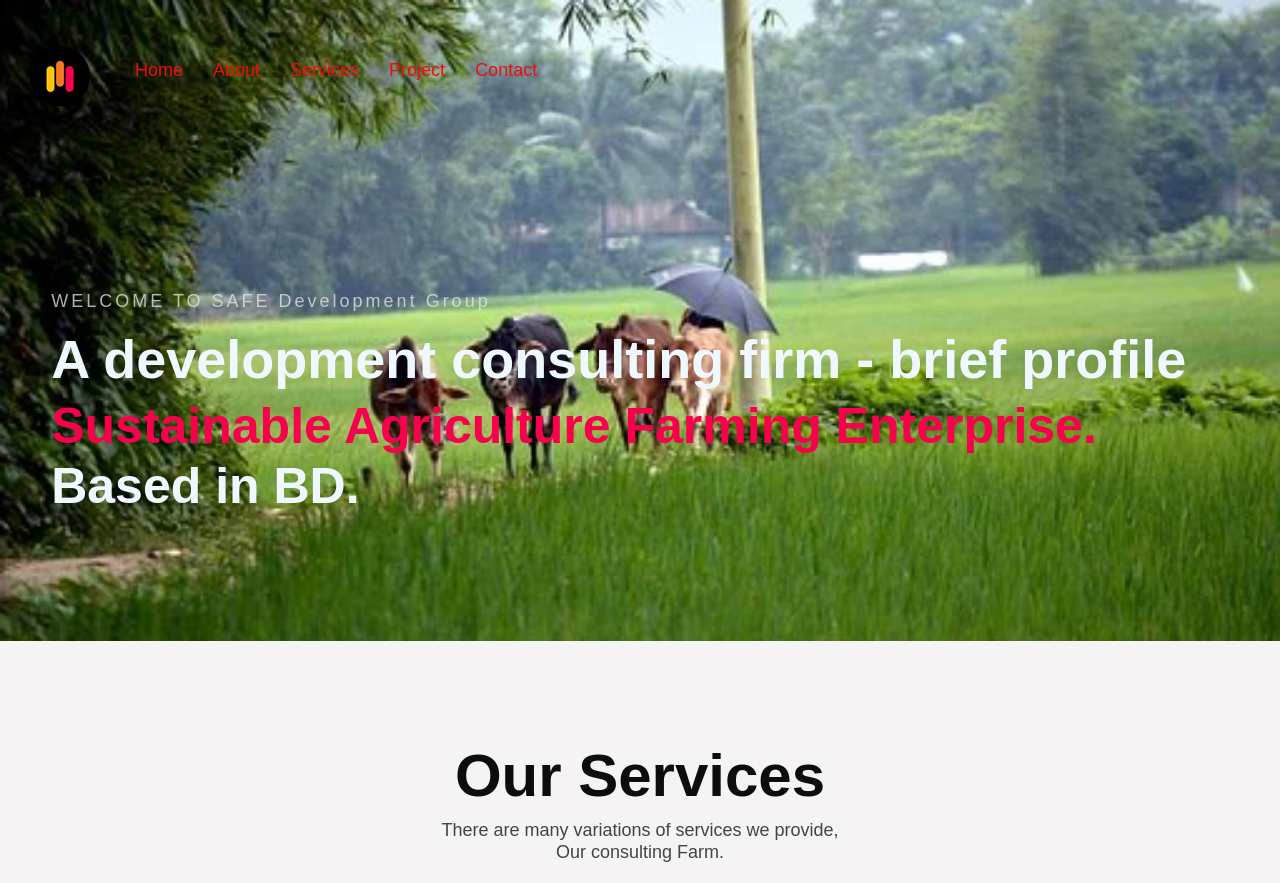
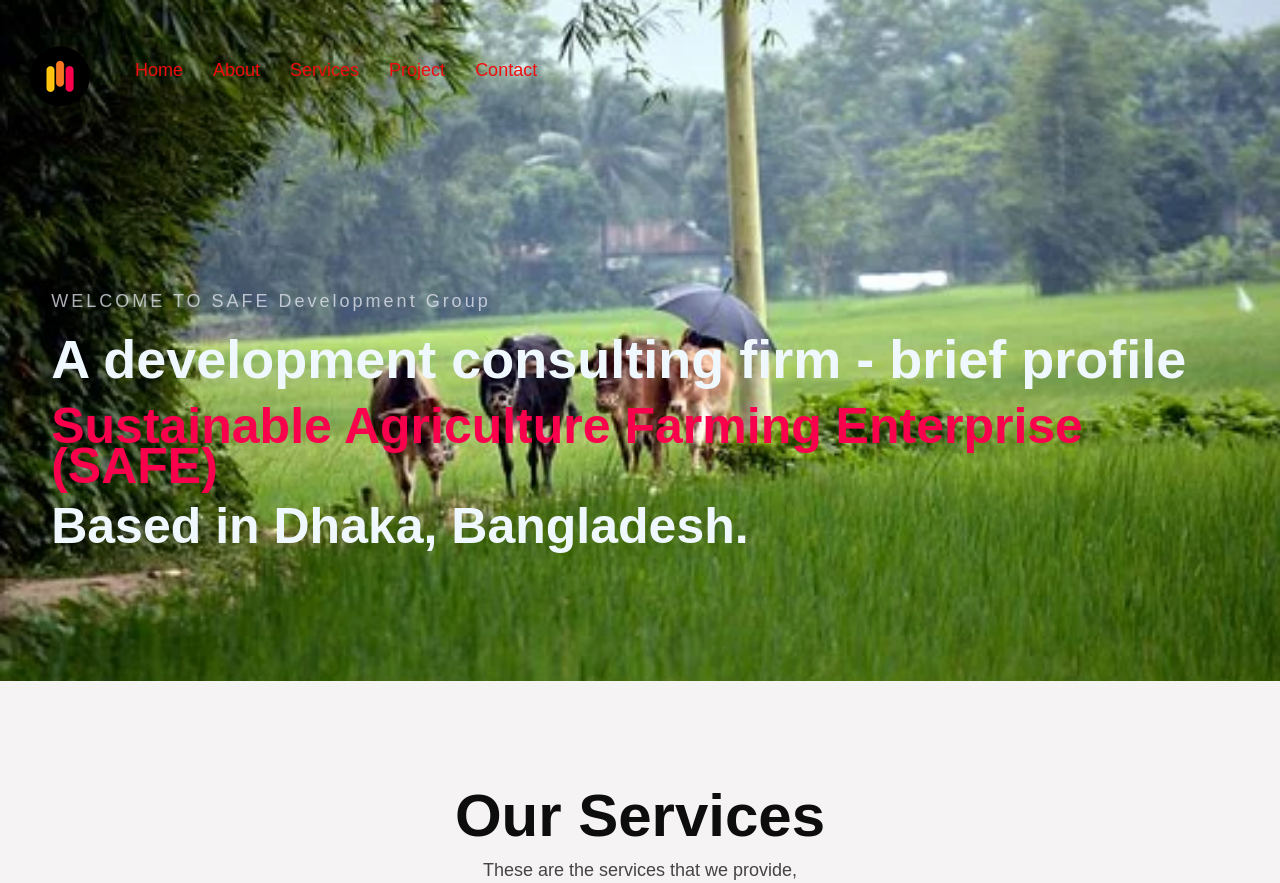
Before and after one commit to Ashishshill/safe, a React (Create React App) app: page / in a window 1280 px wide. Shown: the top 883 px of the page. Built offline with nearby package versions, Linux system fonts and the light colour scheme.

Commit message:
This is My last Commit

```diff
--- a/src/Home.js
+++ b/src/Home.js
@@ -44,8 +44,8 @@ function Home() {
             <div className="home__meta">
               <h1 className="home__text pz__10">WELCOME TO SAFE Development Group</h1>
               <h2 className="home__text pz__10">A development consulting firm - brief profile</h2>
-              <h3 className="home__text sweet pz__10">Sustainable Agriculture Farming Enterprise.</h3>
-              <h4 className="home__text pz__10">Based in BD.</h4>
+              <h3 className="home__text sweet pz__10">Sustainable Agriculture Farming Enterprise (SAFE)</h3>
+              <h4 className="home__text pz__10">Based in Dhaka, Bangladesh.</h4>
             </div>
           </div>
         </div>
--- a/src/Serve.js
+++ b/src/Serve.js
@@ -31,11 +31,34 @@ function Serve() {
                 </p>
                 <p className="p service__text p__color">- SDC</p>
                 <p className="p service__text p__color">- CARE Bangladesh</p>
+                <p className="p service__text p__color">
+                  - Oxfam
+                </p>
+                <p className="p service__text p__color">
+                  - Concern Worldwide
+                </p>
+                <p className="p service__text p__color">
+                - Winrock International Bangladesh
+                </p>
+                <p className="p service__text p__color">- Welthungerhilfe </p>
+                <p className="p service__text p__color">- Many national NGOs</p>
+
+                <p className="p service__text p__color">
+                  - WorldFish
+                </p>
+                <p className="p service__text p__color">
+                  - PLAN International
+                </p>
+                <p className="p service__text p__color">
+                - BAU
+                </p>
+                <p className="p service__text p__color">- ADRA</p>
+                <p className="p service__text p__color">- RDRS</p>
               </div>
             </div>
         </div>
 
-        <div className="col__3">
+        {/* <div className="col__3">
             <div className="service__box pointer">
               <div className="service__meta">
                 <p className="p service__text p__color">
@@ -51,9 +74,9 @@ function Serve() {
                 <p className="p service__text p__color">- RDRS</p>
               </div>
             </div>
-        </div>
+        </div> */}
 
-        <div className="col__3">
+        {/* <div className="col__3">
             <div className="service__box pointer">
               <div className="service__meta">
                 <p className="p service__text p__color">
@@ -69,7 +92,7 @@ function Serve() {
                 <p className="p service__text p__color">- Many national NGOs</p>
               </div>
             </div>
-        </div>
+        </div> */}
 
         </div>
       </div>
--- a/src/Service.js
+++ b/src/Service.js
@@ -8,10 +8,10 @@ function Service() {
       <div className="heading">
         <h1 className="heading">Our Services</h1>
         <p className="heading p__color">
-          There are many variations of services we provide,
+          These are the services that we provide,
         </p>
         <p className="heading p__color">
-          Our consulting Farm.
+           Of Our consulting Farm.
         </p>
       </div>
 
@@ -123,7 +123,7 @@ function Service() {
             </div>
           </div>
 
-          <div className="col__3">
+          {/* <div className="col__3">
             <div className="service__box pointer">
               <div className="icon">
                 <svg
@@ -156,7 +156,7 @@ function Service() {
                 <p className="p service__text p__color">Relevant data collection & analysis</p>
               </div>
             </div>
-          </div>
+          </div> */}
 
 
         </div>
--- a/src/Table.js
+++ b/src/Table.js
@@ -89,7 +89,7 @@ UST
        <div className="Record component__space">
          <div className="row">
            <div className="col__5">
-           <h1>SAFE Consultants</h1>
+           <h1>SAFE Profile & Consultants</h1>
 
 <p><a href="https://drive.google.com/file/d/1JkFvi_-ndbxGUTmsVFUWlxRF6cWBs3bB/view?usp=sharing">Visit Here!</a></p>
            </div>
```
